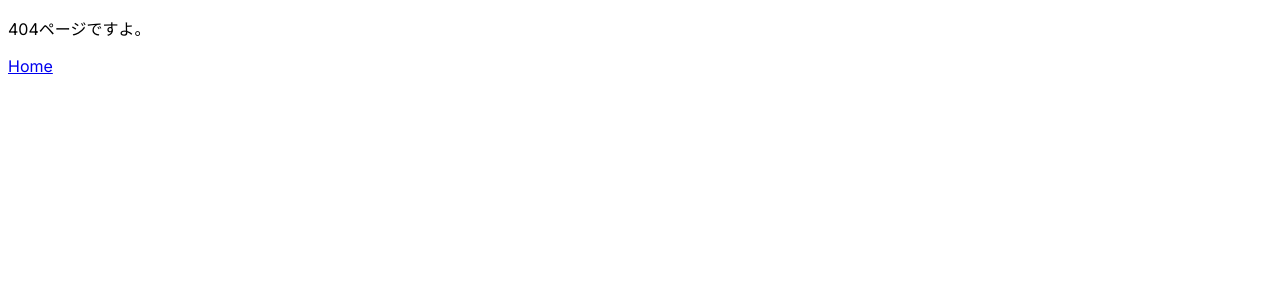
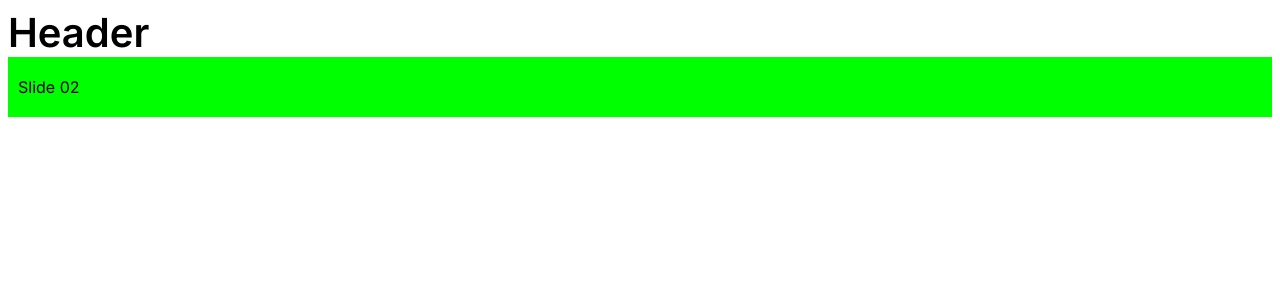
Before and after one commit to MasayoshiKanemitsu/nextjs-microblog, a Next.js app: page /swiper in a window 1280 px wide. Before the commit this address had no page. Shown: the top 300 px of the page. Built offline with nearby package versions, Linux system fonts and the light colour scheme.

Commit message:
swiper.js実装テスト

```diff
--- /dev/null
+++ b/app/swiper/page.jsx
@@ -0,0 +1,20 @@
+import Slider from "@/components/Slider/Slider";
+import Container from "@/layout/Container";
+
+const SwiperPage = () => {
+  return (
+    <>
+      <Container>
+        <Slider items={items} />
+      </Container>
+    </>
+  );
+};
+
+export default SwiperPage;
+
+const items = [
+  { id: 1, content: "Slide 01", bg: "#f00" },
+  { id: 2, content: "Slide 02", bg: "#0f0" },
+  { id: 3, content: "Slide 03", bg: "#00f" },
+];
--- /dev/null
+++ b/components/Slider/Slider.jsx
@@ -0,0 +1,32 @@
+"use client"; //この記述がいる
+
+// import { autoPlay } from "swiper/modules";
+import { Navigation, Autoplay, Pagination, Mousewheel, Keyboard } from "swiper/modules";
+import { Swiper, SwiperSlide } from "swiper/react";
+import "../../node_modules/swiper/swiper.min.css";
+
+const Slider = ({ items }) => {
+  return (
+    <>
+      <Swiper
+        spaceBetween={0}
+        slidesPerView={1}
+        keyboard={true}
+        autoplay={{
+          delay: 3000,
+          disableOnInteraction: false,
+        }}
+        loop={true}
+        modules={[Navigation, Autoplay, Pagination, Mousewheel, Keyboard]}
+      >
+        {items.map((item) => (
+          <SwiperSlide key={item.id}>
+            <div style={{ backgroundColor: item.bg, padding: "20px 10px" }}>{item.content}</div>
+          </SwiperSlide>
+        ))}
+      </Swiper>
+    </>
+  );
+};
+
+export default Slider;
--- a/package.json
+++ b/package.json
@@ -21,6 +21,7 @@
     "matter": "^0.2.0",
     "remark": "^14.0.3",
     "remark-html": "^15.0.2",
-    "sass": "^1.63.6"
+    "sass": "^1.63.6",
+    "swiper": "^10.0.4"
   }
 }
```
Also changed, not shown: app/page.jsx (+8 -1 lines), 1 other file (tests, documents, lock files or other folders).
